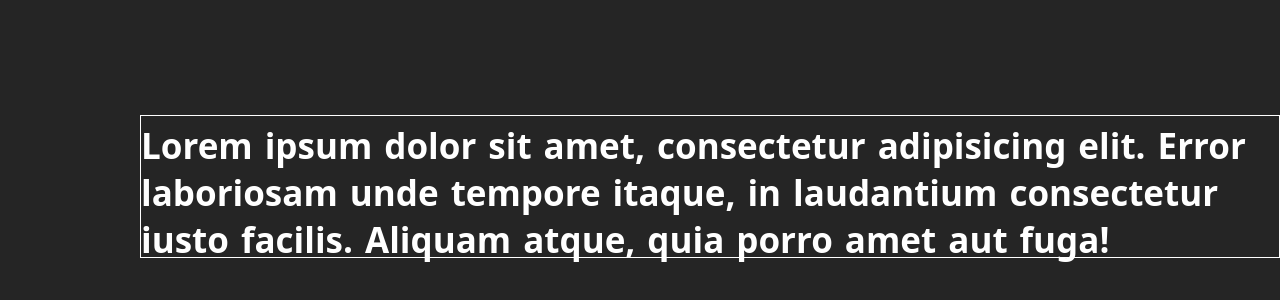
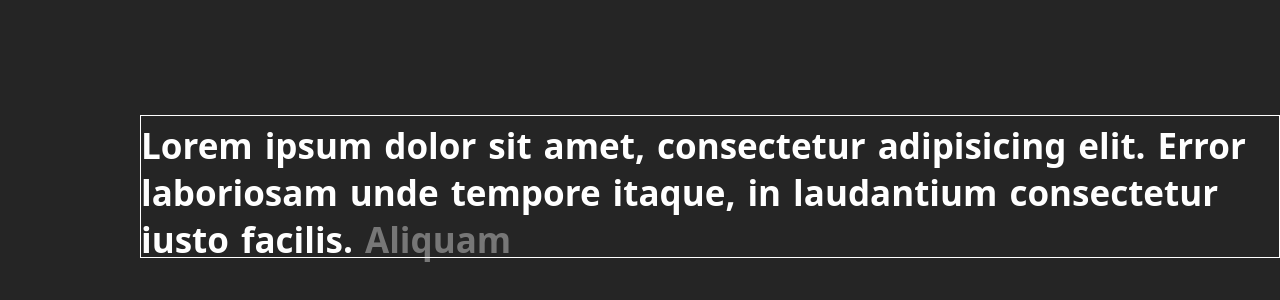
Before and after one commit to HarikrishnanYPR1707/My-Design-Playground, a Next.js app: page /TextAnimation in a window 1280 px wide. Shown: the part 685-985 px from the top of the page. Built offline with nearby package versions, Linux system fonts and the light colour scheme.

Commit message:
Completed with word animation

```diff
--- a/src/app/TextAnimation/component/word.jsx
+++ b/src/app/TextAnimation/component/word.jsx
@@ -1,6 +1,6 @@
 "use client";
 
-import { motion, useScroll } from "framer-motion";
+import { motion, useScroll, useTransform } from "framer-motion";
 import { useRef } from "react";
 import styles from "../page.module.scss";
 
@@ -14,13 +14,27 @@ const word = ({ value }) => {
   const words = value.split(" ");
   return (
     <motion.p className={styles.paragraph} ref={element}>
-      {words.map((word, i) => (
-        <span className={styles.word} key={i}>
-          {word}
-        </span>
-      ))}
+      {words.map((word, i) => {
+        const start = i / words.length;
+        const end = start + 1 / words.length;
+        console.log([start, end]);
+        return (
+          <Word key={i} range={[start, end]} progress={scrollYProgress}>
+            {word}
+          </Word>
+        );
+      })}
     </motion.p>
   );
 };
 
+const Word = ({ children, range, progress }) => {
+  const opacity = useTransform(progress, range, [0, 1]);
+  return (
+    <motion.span style={{ opacity }} className={styles.word}>
+      {children}
+    </motion.span>
+  );
+};
+
 export default word;
```
